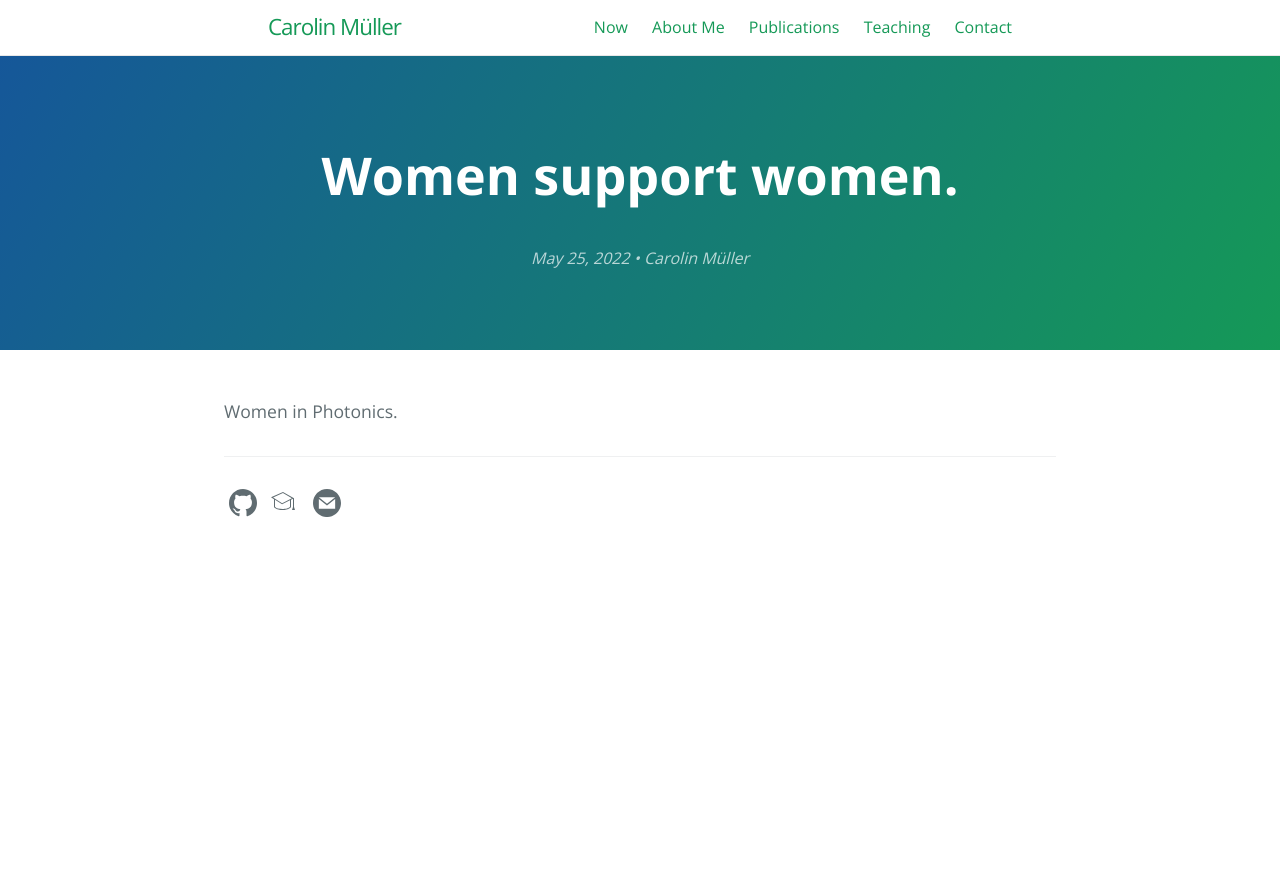
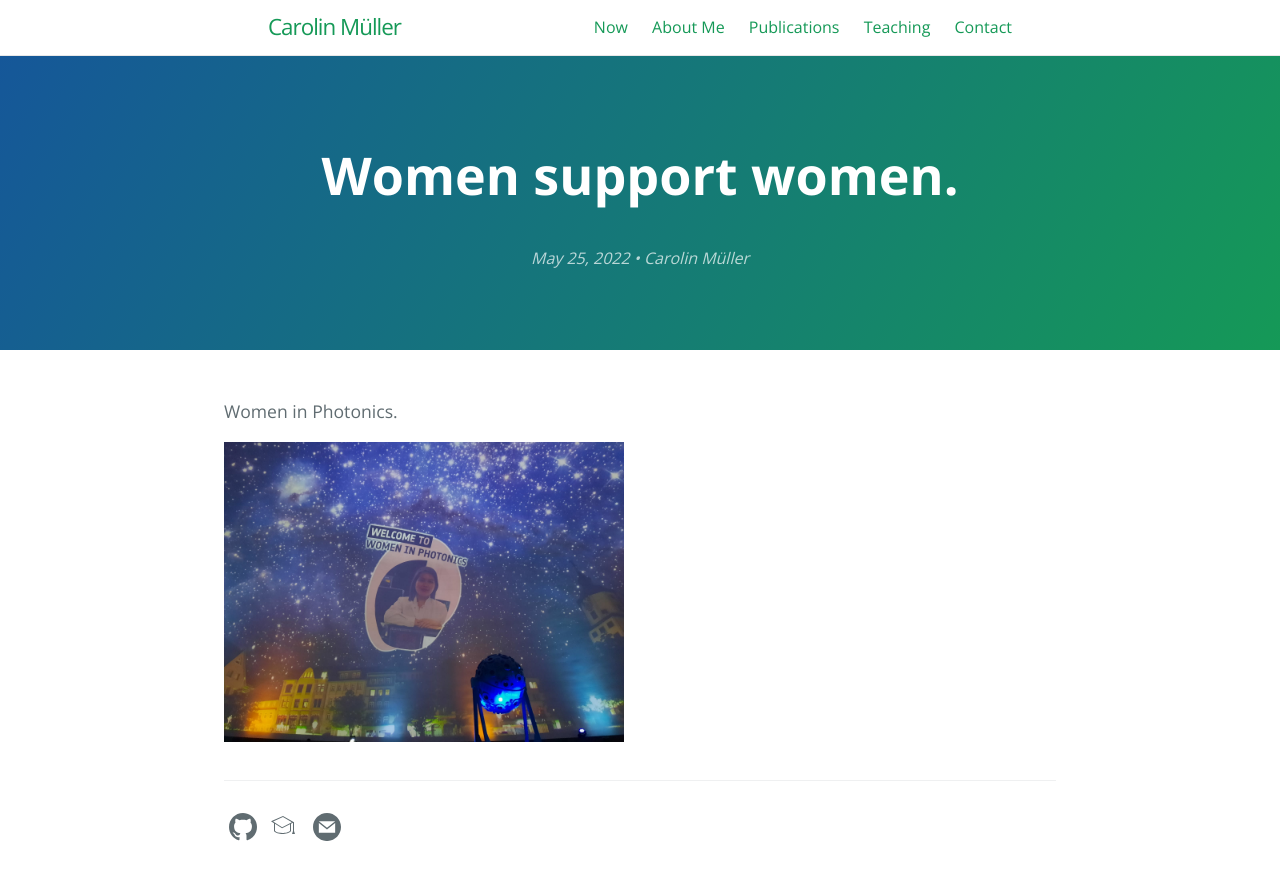
Before and after one commit to carolin-m/carolin-m.github.io, a Jekyll site: the page built from _posts/2022-05-25-WiP-Jena.md, in a window 1280 px wide. Shown: the top 880 px of the page. Built offline with Jekyll 4.4.1, drawn with Linux system fonts in a browser that asks for light colours.

Commit message:
Update 2022-05-25-WiP-Jena.md

```diff
--- a/_posts/2022-05-25-WiP-Jena.md
+++ b/_posts/2022-05-25-WiP-Jena.md
@@ -4,3 +4,6 @@
 ---
 
 Women in Photonics.
+
+
+<img width=400 src='https://raw.githubusercontent.com/carolin-m/carolin-m.github.io/main/images/WiP_Jena_2022.jpeg'>
```
